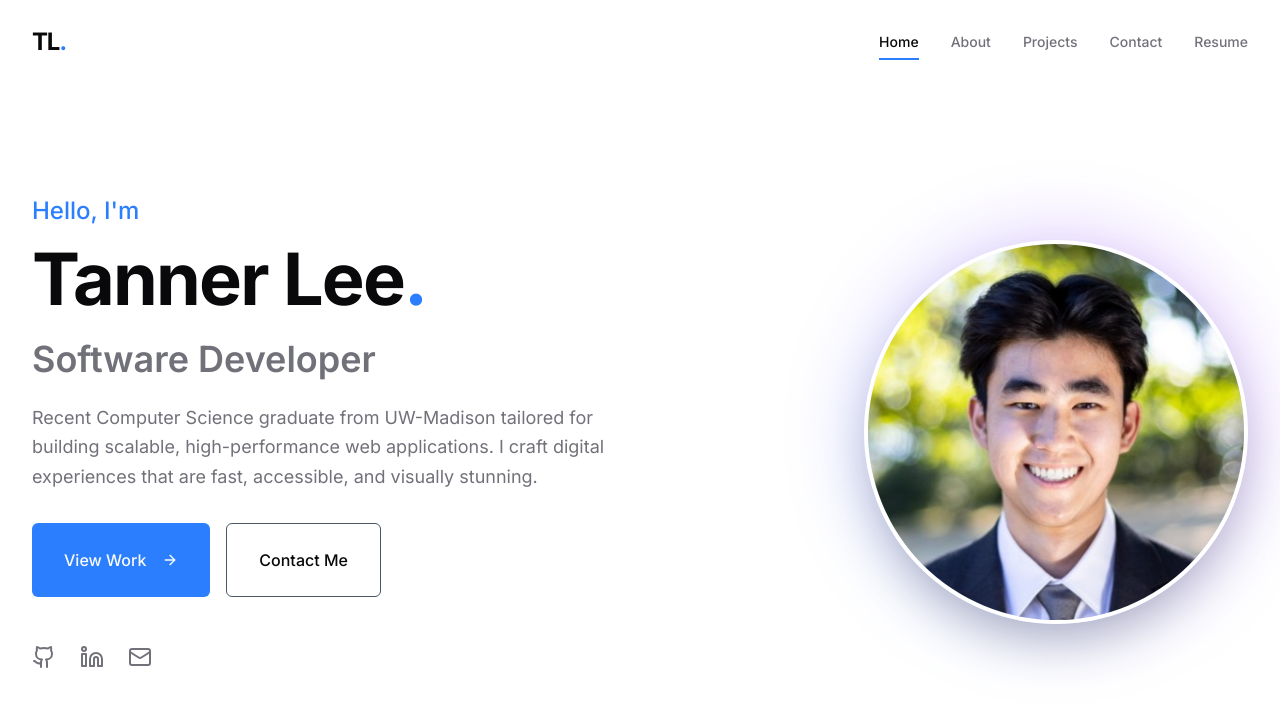
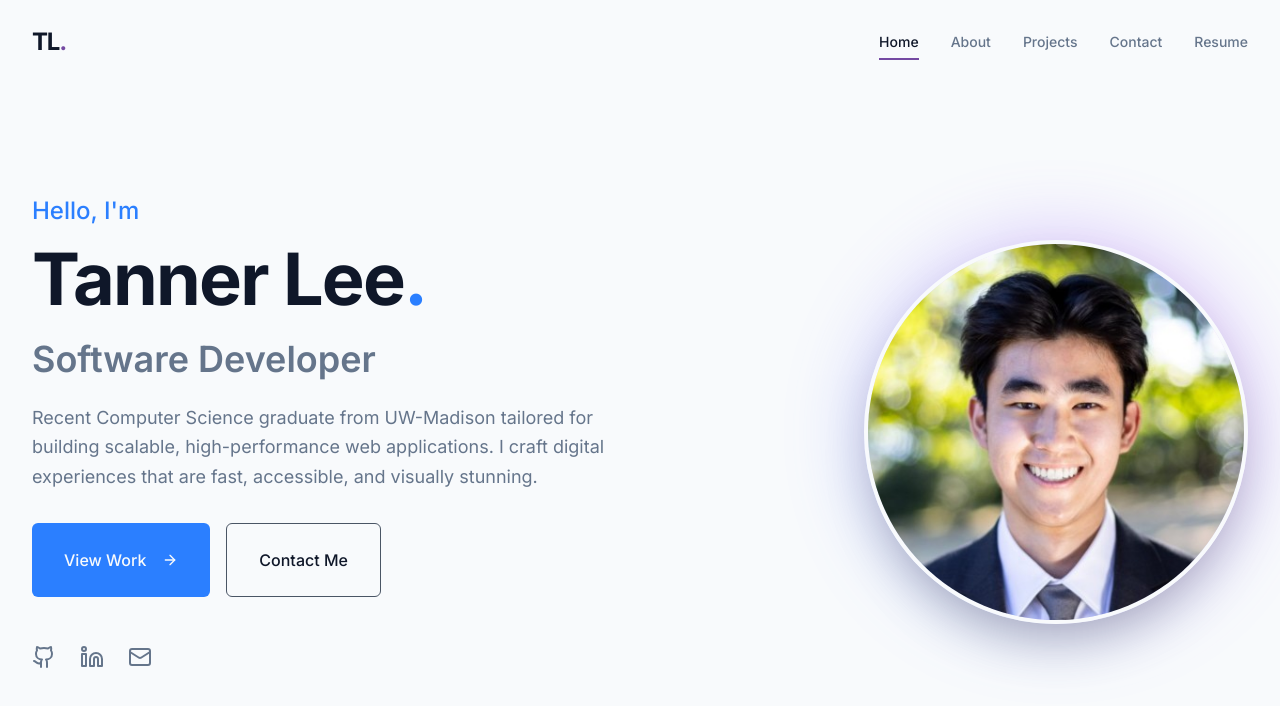
Before and after one commit to tannerlee119/Tanner-Lee-Personal-Portfolio, a Next.js app: page / in a window 1280 px wide. Shown: the top 706 px of the page. Built offline with nearby package versions, Linux system fonts and the light colour scheme.

Commit message:
Enhance GCS Architecture documentation and global styles with updated color variables for improved readability and consistency; refine navigation component styles to align with new theme colors.

```diff
--- a/GCS Architecture.html
+++ b/GCS Architecture.html
@@ -1,11 +1,25 @@
 <!DOCTYPE html>
 <html lang="en">
+
 <head>
     <meta charset="UTF-8">
     <meta name="viewport" content="width=device-width, initial-scale=1.0">
     <title>Gabooja Creator Studio - Architecture Documentation</title>
     <script src="https://cdn.jsdelivr.net/npm/mermaid/dist/mermaid.min.js"></script>
     <style>
+        :root {
+            /* Shared Token Palette matches Next.js app */
+            --primary: #764ba2;
+            --primary-light: #a78bfa;
+            --secondary: #667eea;
+            --background: #f5f5f5;
+            --foreground: #333333;
+            --card-bg: #ffffff;
+            --border: #e5e5e5;
+            --heading-color: #667eea;
+            --subheading-color: #764ba2;
+        }
+
         * {
             margin: 0;
             padding: 0;
@@ -15,8 +29,8 @@
         body {
             font-family: -apple-system, BlinkMacSystemFont, 'Segoe UI', Roboto, Oxygen, Ubuntu, Cantarell, sans-serif;
             line-height: 1.6;
-            color: #333;
-            background: #f5f5f5;
+            color: var(--foreground);
+            background: var(--background);
         }
 
         .container {
@@ -26,11 +40,11 @@
         }
 
         header {
-            background: linear-gradient(135deg, #667eea 0%, #764ba2 100%);
+            background: linear-gradient(135deg, var(--secondary) 0%, var(--primary) 100%);
             color: white;
             padding: 40px 0;
             margin-bottom: 40px;
-            box-shadow: 0 4px 6px rgba(0,0,0,0.1);
+            box-shadow: 0 4px 6px rgba(0, 0, 0, 0.1);
         }
 
         header h1 {
@@ -44,16 +58,16 @@
         }
 
         nav {
-            background: white;
+            background: var(--card-bg);
             padding: 20px;
             border-radius: 8px;
             margin-bottom: 30px;
-            box-shadow: 0 2px 4px rgba(0,0,0,0.1);
+            box-shadow: 0 2px 4px rgba(0, 0, 0, 0.1);
         }
 
         nav h2 {
             margin-bottom: 15px;
-            color: #667eea;
+            color: var(--heading-color);
         }
 
         nav ul {
@@ -64,7 +78,7 @@
         }
 
         nav a {
-            color: #333;
+            color: var(--foreground);
             text-decoration: none;
             padding: 8px 12px;
             display: block;
@@ -73,28 +87,28 @@
         }
 
         nav a:hover {
-            background: #667eea;
+            background: var(--primary);
             color: white;
         }
 
         .section {
-            background: white;
+            background: var(--card-bg);
             padding: 30px;
             margin-bottom: 30px;
             border-radius: 8px;
-            box-shadow: 0 2px 4px rgba(0,0,0,0.1);
+            box-shadow: 0 2px 4px rgba(0, 0, 0, 0.1);
         }
 
         .section h2 {
-            color: #667eea;
+            color: var(--heading-color);
             margin-bottom: 15px;
             font-size: 2em;
-            border-bottom: 3px solid #667eea;
+            border-bottom: 3px solid var(--heading-color);
             padding-bottom: 10px;
         }
 
         .section h3 {
-            color: #764ba2;
+            color: var(--subheading-color);
             margin: 25px 0 15px 0;
             font-size: 1.5em;
         }
@@ -104,11 +118,12 @@
         }
 
         .diagram-container {
-            background: #f8f9fa;
+            background: var(--card-bg);
             padding: 20px;
             border-radius: 8px;
             margin: 20px 0;
             overflow-x: auto;
+            border: 1px solid var(--border);
         }
 
         .mermaid {
@@ -125,14 +140,16 @@
         }
 
         .tech-item {
-            background: #f8f9fa;
+            background: var(--card-bg);
             padding: 15px;
             border-radius: 6px;
-            border-left: 4px solid #667eea;
+            border-left: 4px solid var(--secondary);
+            border: 1px solid var(--border);
+            border-left-width: 4px;
         }
 
         .tech-item h4 {
-            color: #667eea;
+            color: var(--heading-color);
             margin-bottom: 8px;
         }
 
@@ -146,7 +163,7 @@
         }
 
         code {
-            background: #f4f4f4;
+            background: var(--border);
             padding: 2px 6px;
             border-radius: 3px;
             font-family: 'Courier New', monospace;
@@ -160,14 +177,15 @@
         }
 
         .overview-card {
-            background: linear-gradient(135deg, #667eea15 0%, #764ba215 100%);
+            background: var(--card-bg);
             padding: 20px;
             border-radius: 8px;
-            border: 1px solid #667eea30;
+            border: 1px solid var(--secondary);
+            box-shadow: 0 2px 4px rgba(0, 0, 0, 0.05);
         }
 
         .overview-card h3 {
-            color: #667eea;
+            color: var(--heading-color);
             margin-bottom: 10px;
         }
     </style>
@@ -176,16 +194,17 @@
             startOnLoad: true,
             theme: 'default',
             themeVariables: {
-                primaryColor: '#667eea',
+                primaryColor: '#764ba2',        /* Primary (Violet) */
                 primaryTextColor: '#fff',
-                primaryBorderColor: '#764ba2',
-                lineColor: '#764ba2',
-                secondaryColor: '#764ba2',
-                tertiaryColor: '#f8f9fa'
+                primaryBorderColor: '#667eea',  /* Secondary (Blue) */
+                lineColor: '#667eea',
+                secondaryColor: '#667eea',
+                tertiaryColor: '#f8fafc'        /* Slate-50 */
             }
         });
     </script>
 </head>
+
 <body>
     <header>
         <div class="container">
@@ -212,31 +231,38 @@
 
         <section id="overview" class="section">
             <h2>🏗️ System Overview</h2>
-            <p>Gabooja Creator Studio (GCS) is a comprehensive creative platform that enables users to design, generate, and publish custom products using AI-powered tools. The system integrates with external services for AI generation, print fulfillment, and the main Gabooja platform.</p>
+            <p>Gabooja Creator Studio (GCS) is a comprehensive creative platform that enables users to design, generate,
+                and publish custom products using AI-powered tools. The system integrates with external services for AI
+                generation, print fulfillment, and the main Gabooja platform.</p>
 
             <div class="overview-grid">
                 <div class="overview-card">
                     <h3>🎨 Creative Studio</h3>
-                    <p>Next.js-powered frontend for design creation with AI tools, canvas editor, and asset management.</p>
+                    <p>Next.js-powered frontend for design creation with AI tools, canvas editor, and asset management.
+                    </p>
                 </div>
                 <div class="overview-card">
                     <h3>⚙️ API Platform</h3>
-                    <p>NestJS backend handling authentication, project management, catalog synchronization, and workflow orchestration.</p>
+                    <p>NestJS backend handling authentication, project management, catalog synchronization, and workflow
+                        orchestration.</p>
                 </div>
                 <div class="overview-card">
                     <h3>🤖 Agent Worker</h3>
-                    <p>Temporal-based worker system for AI operations including generation, upscaling, and background removal.</p>
+                    <p>Temporal-based worker system for AI operations including generation, upscaling, and background
+                        removal.</p>
                 </div>
                 <div class="overview-card">
                     <h3>📦 Infrastructure</h3>
-                    <p>PostgreSQL for data, Redis for caching, MinIO for object storage, and Temporal for workflow management.</p>
+                    <p>PostgreSQL for data, Redis for caching, MinIO for object storage, and Temporal for workflow
+                        management.</p>
                 </div>
             </div>
         </section>
 
         <section id="context" class="section">
             <h2>🌍 System Context (C4 Level 1)</h2>
-            <p>This diagram shows how the Gabooja Creator Studio fits into its broader ecosystem, including actors, external systems, and infrastructure components.</p>
+            <p>This diagram shows how the Gabooja Creator Studio fits into its broader ecosystem, including actors,
+                external systems, and infrastructure components.</p>
 
             <div class="diagram-container">
                 <div class="mermaid">
@@ -245,9 +271,9 @@ flowchart LR
                     actorAdmin[Admin]
 
                     subgraph GCS[Gabooja Creator Studio]
-      CS[Creative Studio<br/>Next.js]
-      API[API<br/>NestJS]
-      ADMIN[Admin Dashboard<br/>Next.js]
+                    CS[Creative Studio<br />Next.js]
+                    API[API<br />NestJS]
+                    ADMIN[Admin Dashboard<br />Next.js]
                     WORKER[Agent Worker]
                     end
 
@@ -284,7 +310,8 @@ flowchart LR
 
         <section id="containers" class="section">
             <h2>📦 Container Diagram (C4 Level 2)</h2>
-            <p>A more detailed view showing the major containers/applications within the system and their interactions.</p>
+            <p>A more detailed view showing the major containers/applications within the system and their interactions.
+            </p>
 
             <div class="diagram-container">
                 <div class="mermaid">
@@ -295,8 +322,8 @@ flowchart TB
 
                     subgraph FE[Creative Studio Frontend]
                     NEXT[Next.js App Router]
-      STATE[Zustand +<br/>TanStack Query]
-      CANVAS[Design Canvas<br/>& AI Tools]
+                    STATE[Zustand +<br />TanStack Query]
+                    CANVAS[Design Canvas<br />& AI Tools]
                     end
 
                     BROWSER --> NEXT
@@ -308,7 +335,7 @@ flowchart TB
                     USERS[Users Module]
                     PROJECTS[Projects Module]
                     CATALOG[Catalog Module]
-      AGENT[Agent Module /<br/>WorkflowEngine]
+                    AGENT[Agent Module /<br />WorkflowEngine]
                     STORAGE[Storage Service]
                     UPLOADS[Uploads Module]
                     end
@@ -322,9 +349,9 @@ flowchart TB
                         AGENT <--> W1
 
                             subgraph Data[Data Stores]
-      DB[(PostgreSQL<br/>Database)]
-      CACHE[(Redis<br/>Cache)]
-      OBJ[(MinIO<br/>Object Storage)]
+                            DB[(PostgreSQL<br />Database)]
+                            CACHE[(Redis<br />Cache)]
+                            OBJ[(MinIO<br />Object Storage)]
                             end
 
                             USERS <--> DB
@@ -337,8 +364,8 @@ flowchart TB
                                                     subgraph Ext[External Services]
                                                     PRINTFUL[[Printful API]]
                                                     GAB[[Gabooja API]]
-      AI[[Replicate/<br/>OpenAI]]
-      TEMP[[Temporal<br/>Cluster]]
+                                                    AI[[Replicate/<br />OpenAI]]
+                                                    TEMP[[Temporal<br />Cluster]]
                                                     end
 
                                                     CATALOG <--> PRINTFUL
@@ -369,13 +396,13 @@ flowchart LR
                     AUTH --> USERS
                     PROJ --> STOR
                     UP --> STOR
-  CATSVC --> PRINTFUL[(Printful<br/>Adapter)]
+                    CATSVC --> PRINTFUL[(Printful<br />Adapter)]
                     WF --> TEMPORAL[[Temporal]]
-  WF --> AI[[Replicate/<br/>OpenAI]]
+                    WF --> AI[[Replicate/<br />OpenAI]]
 
                     subgraph Data[Data Persistence Layer]
-    DB[(PostgreSQL<br/>Entities)]
-    REDIS[(Redis<br/>Cache)]
+                    DB[(PostgreSQL<br />Entities)]
+                    REDIS[(Redis<br />Cache)]
                     end
 
                     AUTH <--> DB
@@ -396,12 +423,12 @@ flowchart LR
                 <div class="mermaid">
                     flowchart TB
                     subgraph Frontend[Creative Studio Frontend]
-    PAGES[Page Components<br/>Auth / Studio / Wizard<br/>Editor / Asset Library]
-    CANVAS[Canvas System<br/>+ AI Tools]
+                    PAGES[Page Components<br />Auth / Studio / Wizard<br />Editor / Asset Library]
+                    CANVAS[Canvas System<br />+ AI Tools]
                     SDK[Gabooja SDK]
-    STATE[Zustand<br/>Store Slices]
-    QUERY[TanStack Query<br/>Cache Layer]
-    FORMS[React Hook Form<br/>+ Zod Validation]
+                    STATE[Zustand<br />Store Slices]
+                    QUERY[TanStack Query<br />Cache Layer]
+                    FORMS[React Hook Form<br />+ Zod Validation]
                     end
 
                     PAGES --> CANVAS
@@ -427,9 +454,9 @@ flowchart LR
 
                     subgraph Cluster[gabooja-mesh Cluster]
                     API[API Container]
-    CS[Creative Studio<br/>Container]
-    ADMIN[Admin Dashboard<br/>Container]
-    WORKER[Agent Worker<br/>Container]
+                    CS[Creative Studio<br />Container]
+                    ADMIN[Admin Dashboard<br />Container]
+                    WORKER[Agent Worker<br />Container]
                     end
 
                     subgraph Managed[Managed/External Services]
@@ -460,18 +487,18 @@ flowchart LR
                     sequenceDiagram
                     participant U as User
                     participant FE as Frontend
-  participant API as API<br/>(AuthController)
+                    participant API as API<br />(AuthController)
                     participant DB as PostgreSQL
                     participant G as Gabooja API
                     participant S as StorageService
 
                     U->>FE: Fill register form
                     FE->>API: POST /auth/register
-  API->>DB: Create user<br/>(hash password)
-  API->>G: Create creator<br/>(optional)
-  API->>S: Sync avatar<br/>(optional)
+                    API->>DB: Create user<br />(hash password)
+                    API->>G: Create creator<br />(optional)
+                    API->>S: Sync avatar<br />(optional)
                     API-->>FE: { user, accessToken }
-  FE->>FE: Set HTTP-only cookie<br/>Init session
+                    FE->>FE: Set HTTP-only cookie<br />Init session
                     FE-->>U: Redirect /studio
                 </div>
             </div>
@@ -481,15 +508,15 @@ sequenceDiagram
                 <div class="mermaid">
                     sequenceDiagram
                     participant U as User
-  participant FE as Frontend<br/>(Wizard)
-  participant API as API<br/>(Projects)
+                    participant FE as Frontend<br />(Wizard)
+                    participant API as API<br />(Projects)
                     participant DB as PostgreSQL
 
                     U->>FE: Edit fields
-  FE->>API: PATCH /projects/:id<br/>(debounced)
+                    FE->>API: PATCH /projects/:id<br />(debounced)
                     API->>DB: upsert(project)
                     API-->>FE: 200 OK
-  FE->>FE: Optimistic<br/>UI update
+                    FE->>FE: Optimistic<br />UI update
                 </div>
             </div>
 
@@ -499,18 +526,18 @@ sequenceDiagram
                     sequenceDiagram
                     participant U as User
                     participant FE as Frontend
-  participant API as API<br/>(Agent)
+                    participant API as API<br />(Agent)
                     participant W as Agent Worker
-  participant AI as Replicate/<br/>OpenAI
+                    participant AI as Replicate/<br />OpenAI
                     participant OBJ as MinIO
 
                     U->>FE: Start AI session
                     FE->>API: POST /agent/session
-  API->>W: Enqueue workflow<br/>(Temporal/SSE)
-  W->>AI: Generate /<br/>upscale /<br/>bg-removal
+                    API->>W: Enqueue workflow<br />(Temporal/SSE)
+                    W->>AI: Generate /<br />upscale /<br />bg-removal
                     AI-->>W: Artifacts
-  W->>OBJ: Save rendered<br/>assets
-  API-->>FE: Stream progress<br/>updates (SSE)
+                    W->>OBJ: Save rendered<br />assets
+                    API-->>FE: Stream progress<br />updates (SSE)
                     FE-->>U: Show results
                 </div>
             </div>
@@ -521,7 +548,7 @@ sequenceDiagram
                     sequenceDiagram
                     participant U as User
                     participant FE as Frontend
-  participant API as API<br/>(Orders/Catalog)
+                    participant API as API<br />(Orders/Catalog)
                     participant PF as Printful
 
                     U->>FE: Submit campaign
@@ -604,4 +631,5 @@ erDiagram
         </section>
     </div>
 </body>
+
 </html>
--- a/src/app/globals.css
+++ b/src/app/globals.css
@@ -85,73 +85,79 @@
 }
 
 :root {
-  /* Modern Minimalist Palette */
-  --background: 0 0% 100%;
-  /* Pure White */
-  --foreground: 240 10% 3.9%;
-  /* Almost Black */
+  /* BOLD TECH PALETTE (Light Mode) */
+  /* Neutral: Slate */
+  --background: 210 40% 98%;
+  --foreground: 222 47% 11%;
 
   --card: 0 0% 100%;
-  --card-foreground: 240 10% 3.9%;
+  --card-foreground: 222 47% 11%;
 
   --popover: 0 0% 100%;
-  --popover-foreground: 240 10% 3.9%;
+  --popover-foreground: 222 47% 11%;
 
-  --primary: 240 5.9% 10%;
-  /* Deep Dark Gray/Black for primary actions */
-  --primary-foreground: 0 0% 98%;
+  /* Primary: Violet (#764ba2) */
+  --primary: 269 38% 46%;
+  --primary-foreground: 210 40% 98%;
 
-  --secondary: 240 4.8% 95.9%;
-  /* Light Gray for secondary backgrounds */
-  --secondary-foreground: 240 5.9% 10%;
+  /* Secondary: Blue (#667eea) used for secondary elements/gradients */
+  --secondary: 229 76% 66%;
+  --secondary-foreground: 222 47% 11%;
 
-  --muted: 240 4.8% 95.9%;
-  --muted-foreground: 240 3.8% 46.1%;
+  /* Accent: Teal/Cyan for high-vis highlights */
+  --accent: 175 70% 40%;
+  --accent-foreground: 210 40% 98%;
 
-  --accent: 240 4.8% 95.9%;
-  --accent-foreground: 240 5.9% 10%;
+  /* Muted */
+  --muted: 210 40% 96.1%;
+  --muted-foreground: 215 16% 47%;
 
   --destructive: 0 84.2% 60.2%;
-  --destructive-foreground: 0 0% 98%;
+  --destructive-foreground: 210 40% 98%;
 
-  --border: 240 5.9% 90%;
-  --input: 240 5.9% 90%;
-  --ring: 240 5.9% 10%;
+  --border: 214.3 31.8% 91.4%;
+  --input: 214.3 31.8% 91.4%;
+  /* High visibility ring */
+  --ring: 269 38% 46%;
+
   --radius: 0.5rem;
 }
 
 .dark {
+  /* BOLD TECH PALETTE (Dark Mode) */
   --background: 224 71% 4%;
-  /* Keeping deep blue-black */
+  /* Deep Blue Black */
   --foreground: 210 40% 98%;
+  /* Soft White */
 
   --card: 222 47% 14%;
-  /* Ligthened from 11% for better separation */
+  /* Slightly lighter than bg */
   --card-foreground: 210 40% 98%;
 
   --popover: 222 47% 14%;
   --popover-foreground: 210 40% 98%;
 
-  --primary: 210 40% 98%;
-  --primary-foreground: 222 47% 11.2%;
+  /* Primary: Light Violet (#a78bfa) for contrast on dark */
+  --primary: 267 91% 76%;
+  --primary-foreground: 222 47% 11%;
 
-  --secondary: 217 32% 22%;
-  /* Lightened from 17% */
-  --secondary-foreground: 210 40% 98%;
+  /* Secondary: Light Blue (#60a5fa equivalent) */
+  --secondary: 229 85% 75%;
+  --secondary-foreground: 222 47% 11%;
 
-  --muted: 217 32% 22%;
-  --muted-foreground: 215 25% 75%;
-  /* Brightened from 65% for better readability */
+  /* Accent: Bright Cyan */
+  --accent: 175 70% 60%;
+  --accent-foreground: 222 47% 11%;
 
-  --accent: 217 32% 17%;
-  --accent-foreground: 210 40% 98%;
+  --muted: 217 32% 17%;
+  --muted-foreground: 215 20% 75%;
 
   --destructive: 0 62.8% 30.6%;
-  --destructive-foreground: 0 0% 98%;
+  --destructive-foreground: 210 40% 98%;
 
-  --border: 240 3.7% 15.9%;
-  --input: 240 3.7% 15.9%;
-  --ring: 240 4.9% 83.9%;
+  --border: 217 32% 22%;
+  --input: 217 32% 22%;
+  --ring: 267 91% 76%;
 }
 
 @layer base {
--- a/src/components/navigation.tsx
+++ b/src/components/navigation.tsx
@@ -40,7 +40,7 @@ export function Navigation() {
             href="/"
             className="text-2xl font-bold tracking-tighter"
           >
-            TL<span className="text-blue-500">.</span>
+            TL<span className="text-primary">.</span>
           </Link>
 
           {/* Desktop Navigation */}
@@ -49,19 +49,19 @@ export function Navigation() {
               <Link
                 key={item.name}
                 href={item.href}
-                className={`text-sm font-medium transition-colors hover:text-blue-500 relative group py-2 ${pathname === item.href
-                    ? 'text-foreground'
-                    : 'text-muted-foreground'
+                className={`text-sm font-medium transition-colors hover:text-primary relative group py-2 ${pathname === item.href
+                  ? 'text-foreground'
+                  : 'text-muted-foreground'
                   }`}
               >
                 {item.name}
                 {pathname === item.href && (
                   <motion.div
                     layoutId="underline"
-                    className="absolute left-0 right-0 bottom-0 h-0.5 bg-blue-500"
+                    className="absolute left-0 right-0 bottom-0 h-0.5 bg-primary"
                   />
                 )}
-                <span className="absolute left-0 right-0 bottom-0 h-0.5 bg-blue-500 scale-x-0 group-hover:scale-x-100 transition-transform origin-left" />
+                <span className="absolute left-0 right-0 bottom-0 h-0.5 bg-primary scale-x-0 group-hover:scale-x-100 transition-transform origin-left" />
               </Link>
             ))}
           </nav>
@@ -96,8 +96,8 @@ export function Navigation() {
                   href={item.href}
                   onClick={() => setIsOpen(false)}
                   className={`block px-4 py-3 text-lg font-medium rounded-lg transition-colors ${pathname === item.href
-                      ? 'bg-blue-500/10 text-blue-500'
-                      : 'text-muted-foreground hover:bg-white/5 dark:hover:bg-white/5'
+                    ? 'bg-primary/10 text-primary'
+                    : 'text-muted-foreground hover:bg-white/5 dark:hover:bg-white/5'
                     }`}
                 >
                   {item.name}
```
Lines whose indentation alone changed are shown as unchanged.
